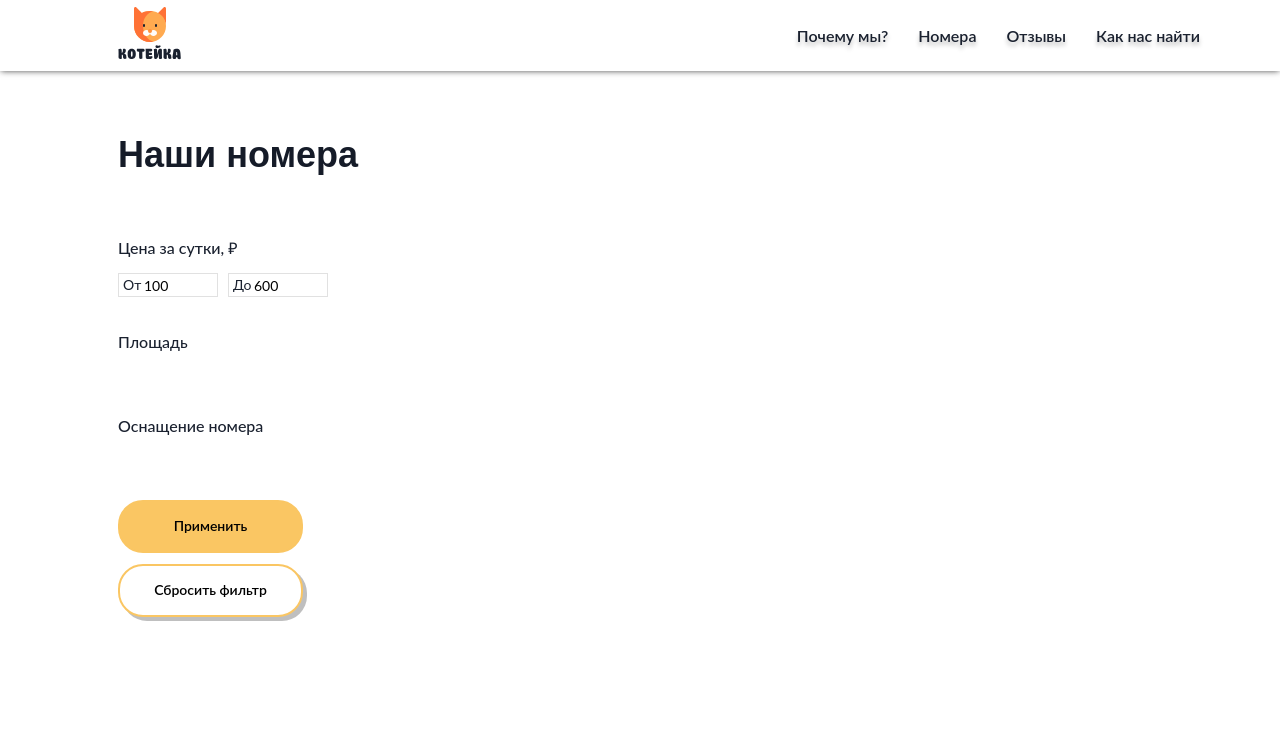
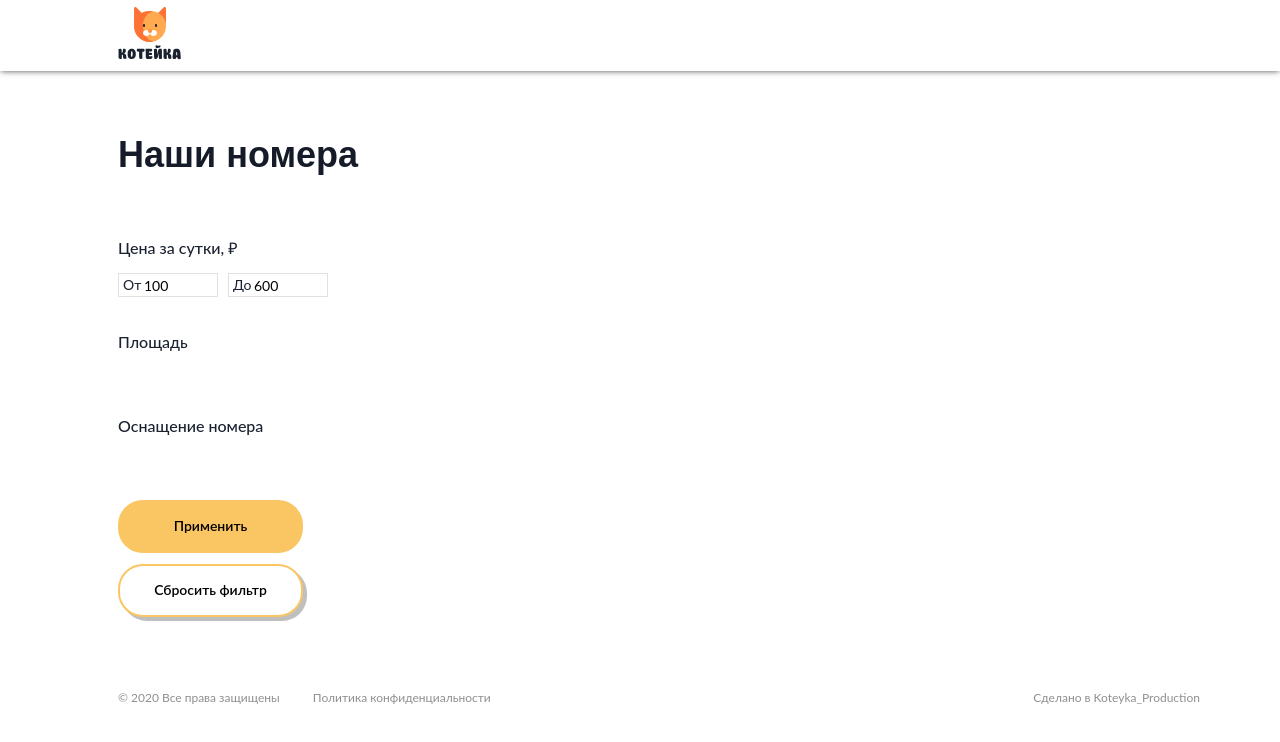
Before and after one commit to ArkadyKid/liga-task, a website: page src/index.twig in a window 1280 px wide. Shown: the top 742 px of the page. Drawn offline with nearby package versions, Linux system fonts and the light colour scheme; files that its build step writes are made by us from their sources.

Commit message:
add footer

```diff
--- /dev/null
+++ b/src/data.json
@@ -0,0 +1,3 @@
+{
+
+}
--- a/src/index.twig
+++ b/src/index.twig
@@ -30,26 +30,15 @@
         </section>
         <nav class="header__nav nav">
             <ul class="nav__list">
-                <li class="nav__item">
-                    <a href="./about.html">
-                        Почему мы?
-                    </a>
-                </li>
-                <li class="nav__item">
-                    <a href="./catalog.html">
-                        Номера
-                    </a>
-                </li>
-                <li class="nav__item">
-                    <a href="./feedbacks.html">
-                        Отзывы
-                    </a>
-                </li>
-                <li class="nav__item">
-                    <a href="./contacts.html">
-                        Как нас найти
-                    </a>
-                </li>
+
+                {% for item in menu %}
+                    <li class="nav__item">
+                        <a href="{{ item.href }}">
+                            {{ item.title }}
+                        </a>
+                    </li>
+                {% endfor %}
+
             </ul>
         </nav>
     </div>
@@ -98,7 +87,7 @@
                     Площадь
                 </h3>
 
-                {% for square in squares %}
+                {% for square in filter.squares %}
                     <label class="form__square-label"
                            for="{{ square.id }}">
                         <input class="form__square-input"
@@ -119,7 +108,7 @@
                     Оснащение номера
                 </h3>
 
-                {% for place in places %}
+                {% for place in filter.places %}
                 <label class="form__type-label"
                        for="{{ place.id }}">
                     <input class="form__type-input"
@@ -148,6 +137,29 @@
         </form>
     </div>
 </main>
+<footer class="footer">
+    <div class="footer__container">
+        <div class="footer__wrapper">
+            <span class="footer__copyright">
+                &#169; 2020 Все права защищены
+            </span>
+            <a class="footer__privacy"
+               target="_blank"
+               href="./privacy.html"
+            >
+                Политика конфиденциальности
+            </a>
+        </div>
+        <span class="footer__development">
+            Сделано в
+            <a href="koteyka_production.ru"
+               target="_blank"
+            >
+                Koteyka_Production
+            </a>
+        </span>
+    </div>
+</footer>
 <script src="./js/index.js?ver=2" type="module"></script>
 </body>
 </html>
--- a/src/sass/base/_base.scss
+++ b/src/sass/base/_base.scss
@@ -11,6 +11,7 @@ html {
 }
 
 body {
+  position: relative;
   margin: 0;
 }
 
--- a/src/sass/index.scss
+++ b/src/sass/index.scss
@@ -5,3 +5,4 @@
 @import 'layout/nav';
 @import 'layout/main';
 @import 'components/form';
+@import 'layout/footer';
--- /dev/null
+++ b/src/sass/layout/_footer.scss
@@ -0,0 +1,37 @@
+.footer {
+  position: absolute;
+  bottom: 0;
+  left: 0;
+  display: flex;
+  justify-content: space-between;
+  align-items: center;
+  width: 100%;
+  color: #8F8F8F;
+  font-size: 12px;
+  line-height: 14px;
+}
+
+.footer__container {
+  display: flex;
+  justify-content: space-between;
+  align-items: center;
+  width: 1368px;
+  margin: 0 auto;
+  padding: 20px 80px 12px 118px;
+}
+
+.footer__copyright {
+  margin-right: 30px;
+}
+
+.footer__privacy,
+.footer__development a {
+  color: currentColor;
+}
+
+.footer__privacy:hover,
+.footer__privacy:focus,
+.footer__development a:hover,
+.footer__development a:focus {
+  opacity: 0.7;
+}
--- a/src/sass/layout/_main.scss
+++ b/src/sass/layout/_main.scss
@@ -4,7 +4,7 @@
   flex-direction: column;
   width: 1368px;
   margin: 71px auto 0;
-  padding: 62px 80px 0 118px;
+  padding: 62px 80px 100px 118px;
 }
 
 .main__title {
```
Also changed, not shown: gulpfile.js (+7 -2 lines), src/data-filter.json (deleted, +0 -61 lines), src/options.json (added, +81 -0 lines).
